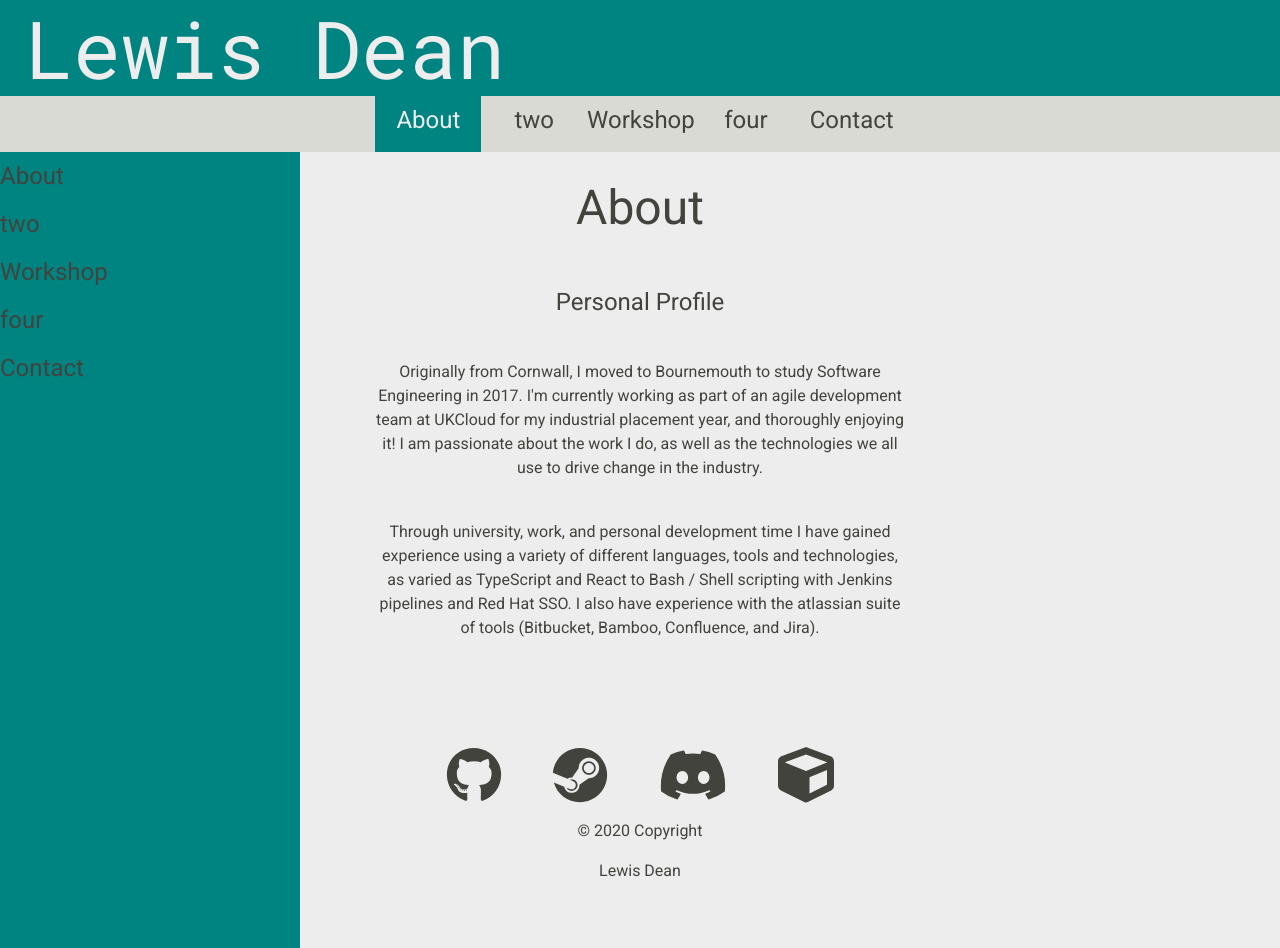
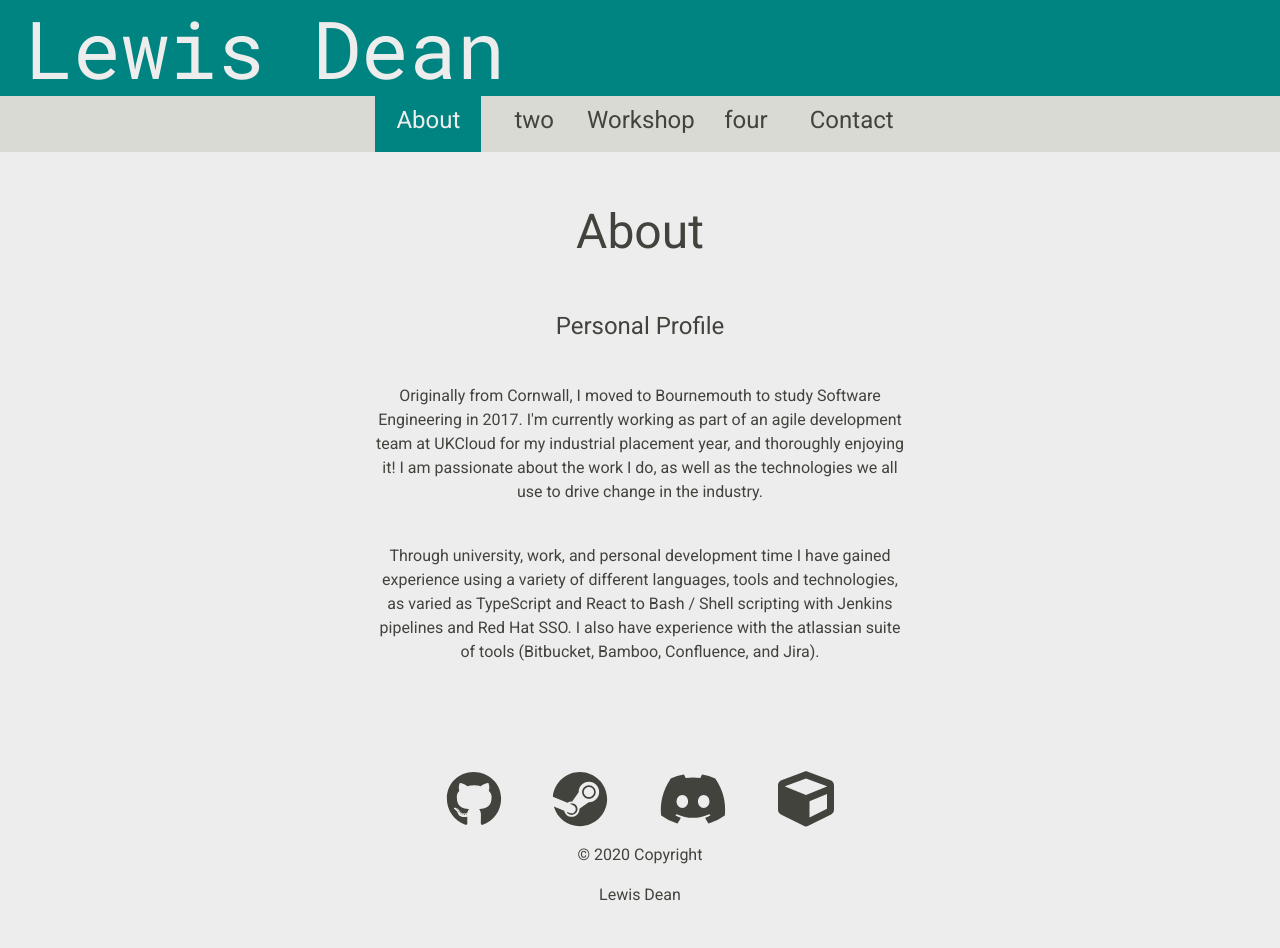
Before and after one commit to lewisdean731/lewisdean-dot-me, a React (Create React App) app: page / in a window 1280 px wide. Before the commit the page ends 924 px from the top, so only its background shows below. Built offline with nearby package versions, Linux system fonts and the light colour scheme.

Commit message:
chore: increase spacing between header and content

```diff
--- a/src/containers/Layout/Layout.js
+++ b/src/containers/Layout/Layout.js
@@ -57,9 +57,9 @@ class Layout extends Component {
               active={this.state.activenavItem}
             ></Toolbar>
           </Row>
+          <br />
           <Row className={Classes.FillParentHeight}>
             <Col md={2}>
-              <SideDrawer />
             </Col>
             <Col md={8}>
               <Row>
```
